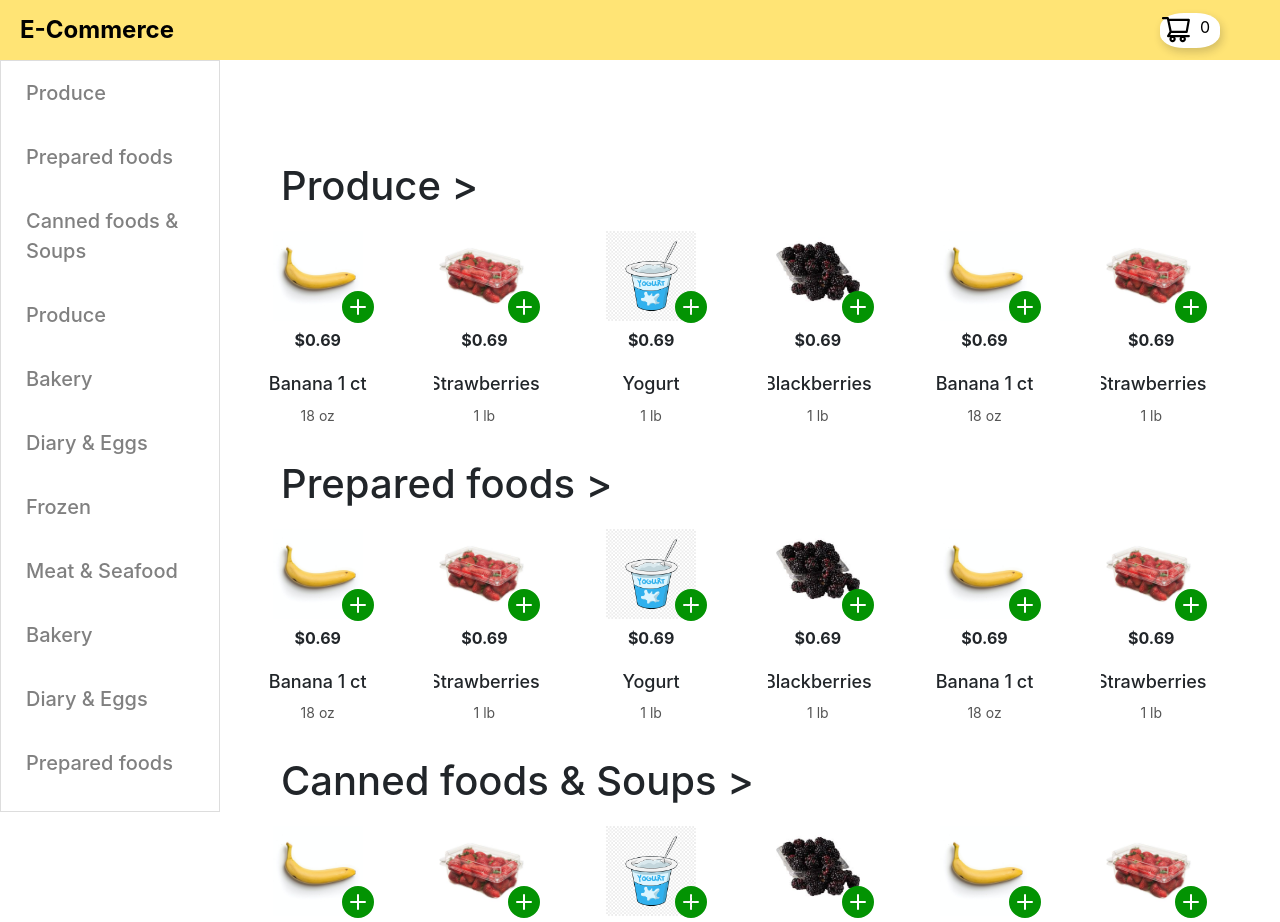
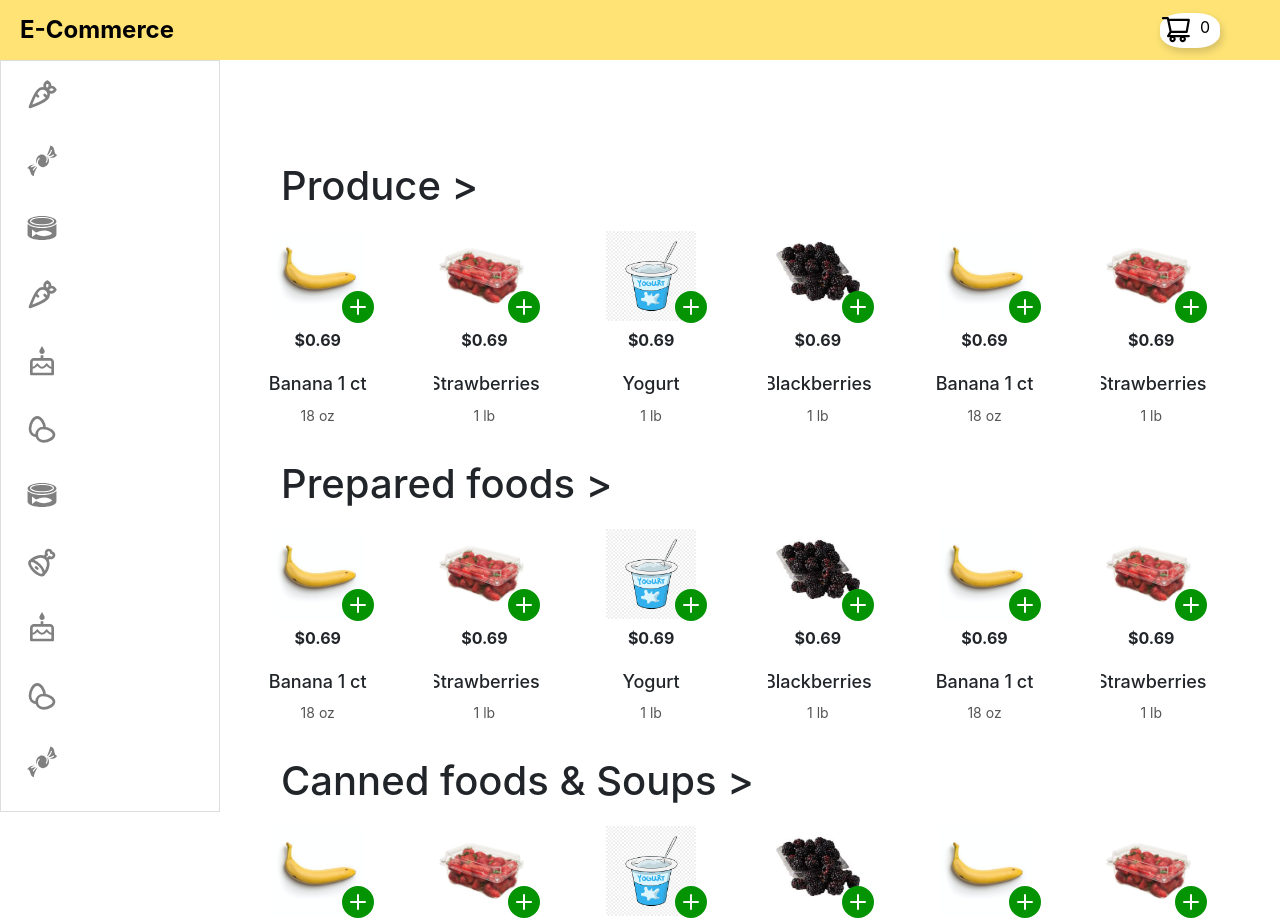
Before and after one commit to Bindumuniyappa/kumilab_assign_app, a React (Create React App) app: page / in a window 1280 px wide. Built offline with nearby package versions, Linux system fonts and the light colour scheme.

Commit message:
Updated name to dsiplaying icons

```diff
--- a/src/components/CategoryPanel/CategoryPanel.tsx
+++ b/src/components/CategoryPanel/CategoryPanel.tsx
@@ -32,7 +32,7 @@ const CategoryPanel: React.FC = () => {
       <ul className={`category-list ${isMobile ? 'mobile' : ''}`}>
         {categories.map((category, index) => (
           <li key={index} className={`category-item ${isMobile ? 'mobile' : ''}`} onClick={() => { handleCategoryClick(category) }}>
-            {isMobile ? category.name : category.name}
+            {isMobile ? category.name : category.icon}
           </li>
         ))}
       </ul>
```
